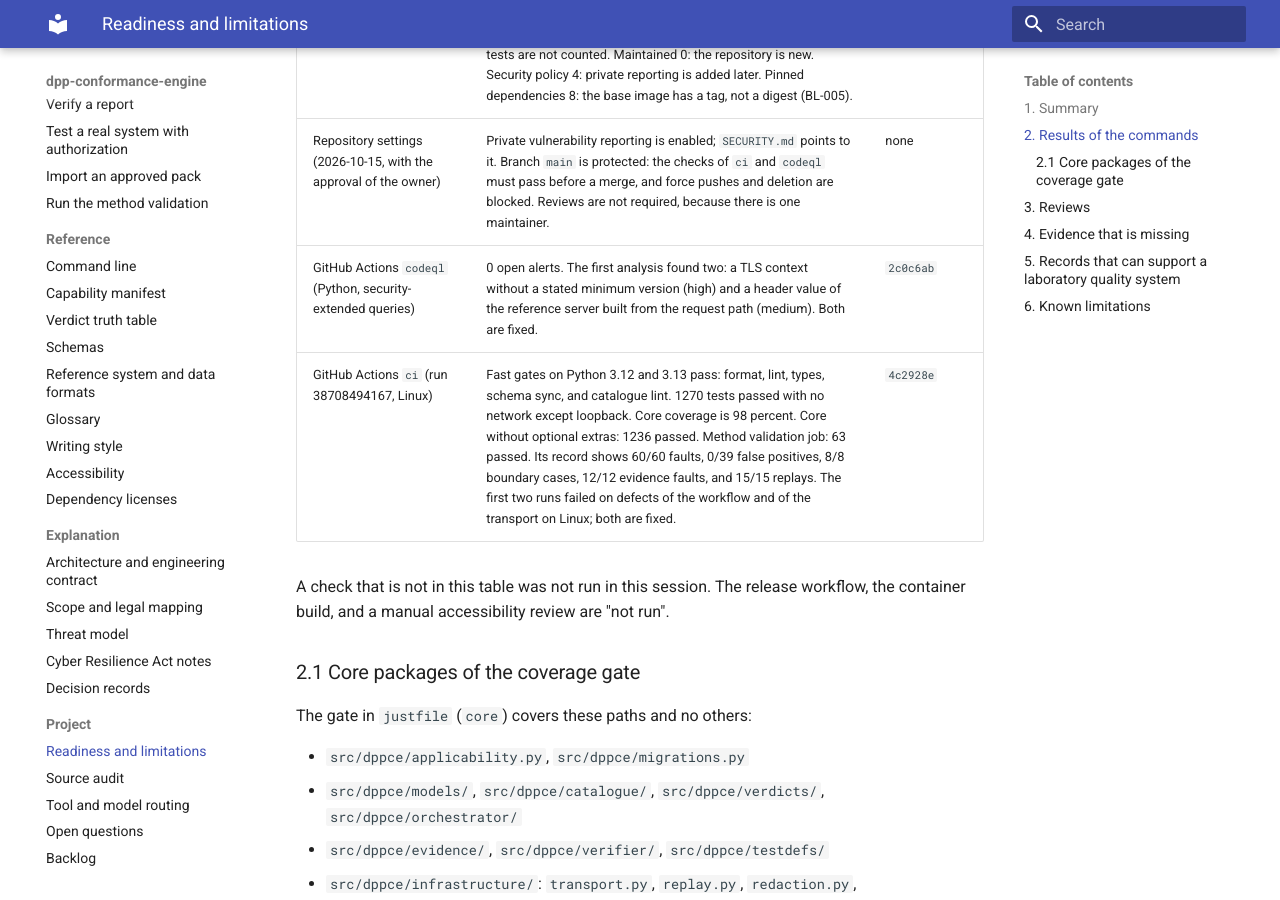
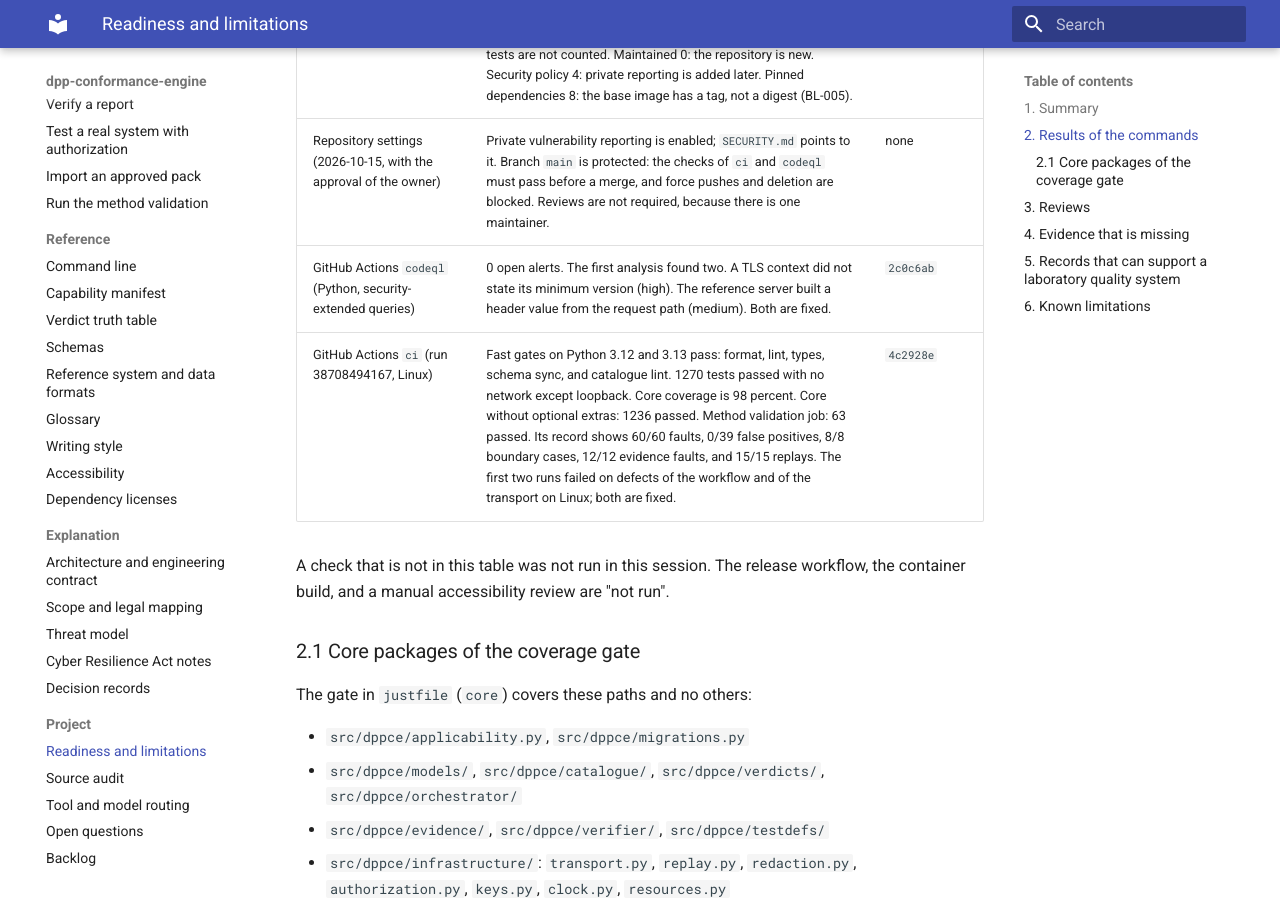
Before and after one commit to hadijannat/dpp-conformance-engine, an MkDocs documentation site: the page built from docs/readiness.md, in a window 1280 px wide and 900 px high, scrolled down 2909 px. Built offline with MkDocs 1.6.1 and Material for MkDocs 9.7.7, drawn with Linux system fonts in a browser that asks for light colours; the version menu is left out.

Commit message:
docs(readiness): split a sentence that Vale found too long
Co-Authored-By: Claude Opus 5.5 <noreply@anthropic.com>

```diff
--- a/docs/readiness.md
+++ b/docs/readiness.md
@@ -46,7 +46,7 @@ ran the commands. No human has repeated them.
 | Container build | Not run. Docker commands are blocked by the permission settings of the session. | none |
 | GitHub Actions `scorecard` (run 38709214957, public repository) | The analysis runs and publishes. These checks were below the maximum. Code review 0: no reviewed changesets. Branch protection 0: added later. SAST 0: CodeQL is added after this run. Best-practices badge 0. Fuzzing 0: the Hypothesis property tests are not counted. Maintained 0: the repository is new. Security policy 4: private reporting is added later. Pinned dependencies 8: the base image has a tag, not a digest (BL-005). | `9c7b2b0` |
 | Repository settings (2026-10-15, with the approval of the owner) | Private vulnerability reporting is enabled; `SECURITY.md` points to it. Branch `main` is protected: the checks of `ci` and `codeql` must pass before a merge, and force pushes and deletion are blocked. Reviews are not required, because there is one maintainer. | none |
-| GitHub Actions `codeql` (Python, security-extended queries) | 0 open alerts. The first analysis found two: a TLS context without a stated minimum version (high) and a header value of the reference server built from the request path (medium). Both are fixed. | `2c0c6ab` |
+| GitHub Actions `codeql` (Python, security-extended queries) | 0 open alerts. The first analysis found two. A TLS context did not state its minimum version (high). The reference server built a header value from the request path (medium). Both are fixed. | `2c0c6ab` |
 | GitHub Actions `ci` (run 38708494167, Linux) | Fast gates on Python 3.12 and 3.13 pass: format, lint, types, schema sync, and catalogue lint. 1270 tests passed with no network except loopback. Core coverage is 98 percent. Core without optional extras: 1236 passed. Method validation job: 63 passed. Its record shows 60/60 faults, 0/39 false positives, 8/8 boundary cases, 12/12 evidence faults, and 15/15 replays. The first two runs failed on defects of the workflow and of the transport on Linux; both are fixed. | `4c2928e` |
 
 A check that is not in this table was not run in this session. The release workflow, the
```
